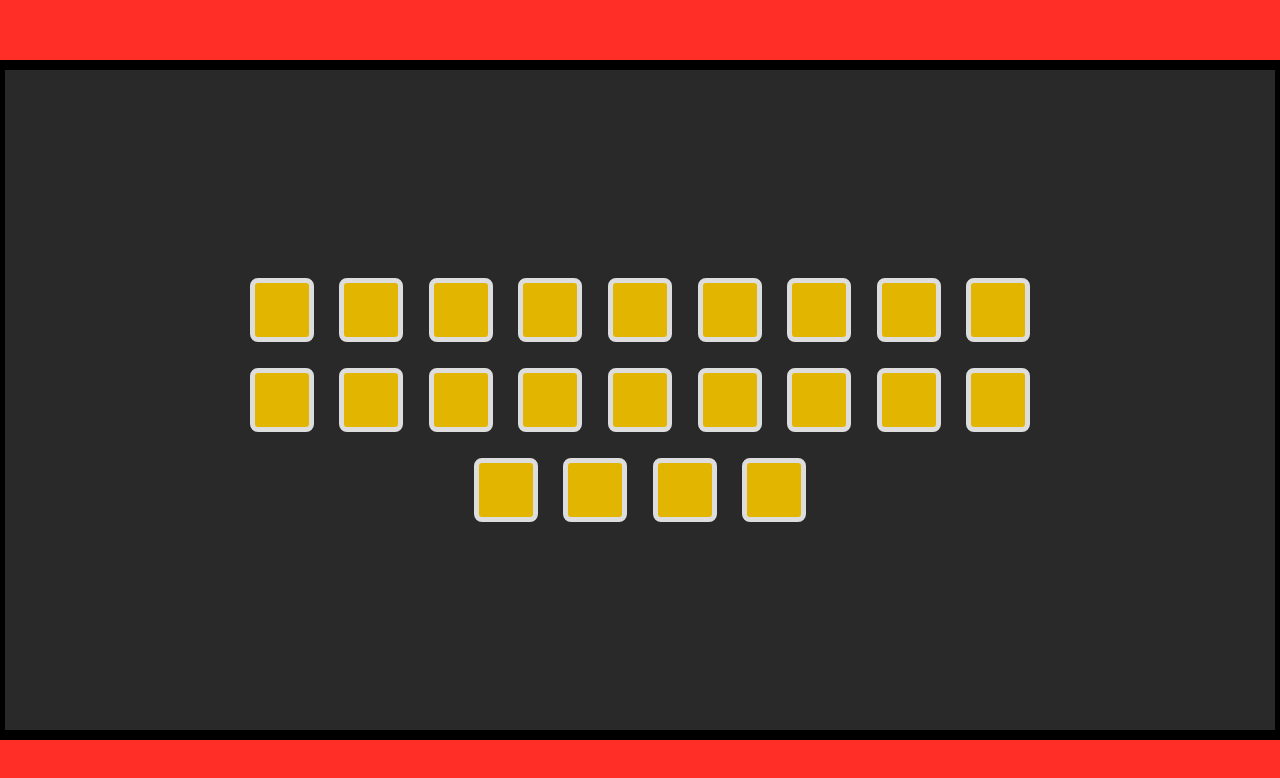
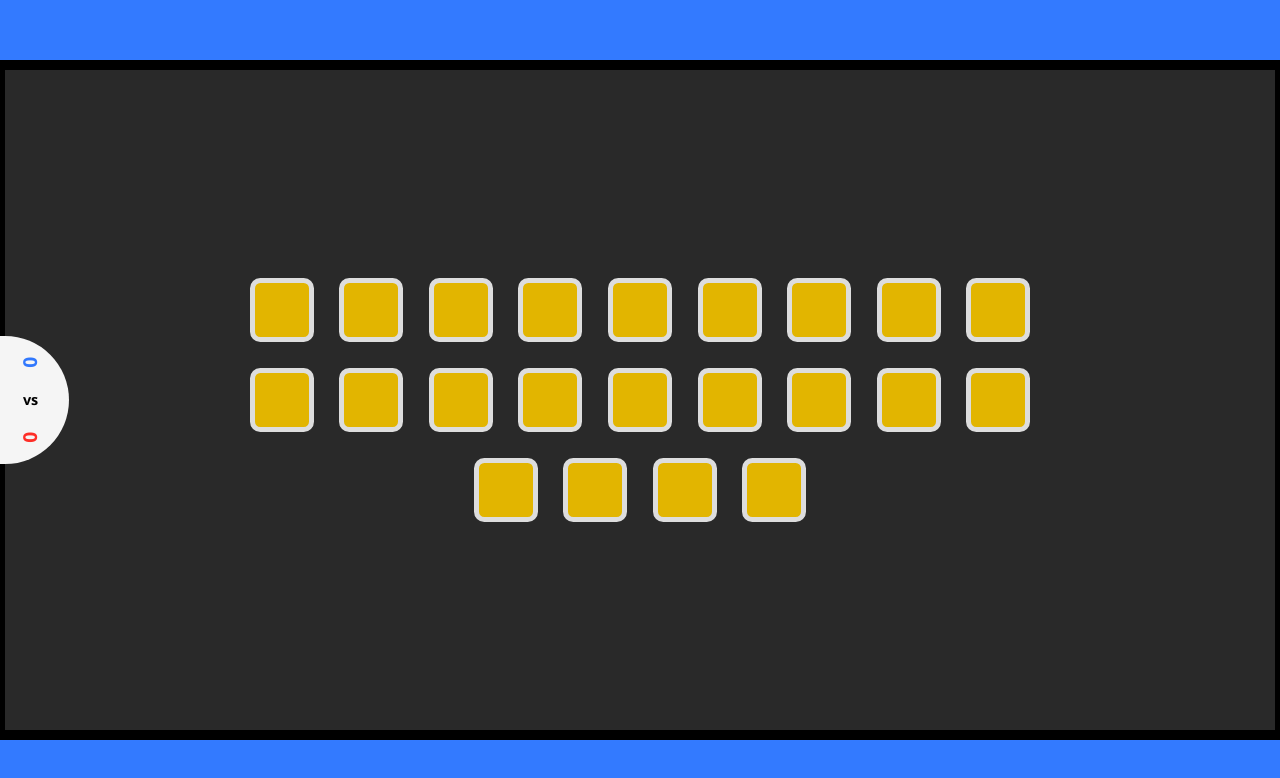
Before and after one commit to Arman75462/Memory-Duel, a React (Vite) app: page / in a window 1280 px wide. Shown: the top 778 px of the page. Built offline with nearby package versions, Linux system fonts and the light colour scheme.

Commit message:
Created repsosnive scoreboard component

```diff
--- a/index.html
+++ b/index.html
@@ -8,6 +8,12 @@
       href="public/Memory-Duel-favicon.png"
       type="image/x-icon"
     />
+    <link rel="preconnect" href="https://fonts.googleapis.com" />
+    <link rel="preconnect" href="https://fonts.gstatic.com" crossorigin />
+    <link
+      href="https://fonts.googleapis.com/css2?family=Open+Sans:ital,wght@0,300..800;1,300..800&display=swap"
+      rel="stylesheet"
+    />
     <title>Memory Duel</title>
   </head>
   <body>
--- a/src/App.css
+++ b/src/App.css
@@ -1,6 +1,6 @@
 .App {
   height: 100vh;
-  background-color: var(--redPlayerColor);
+  background-color: var(--bluePlayerColor);
 
   /* To center the table of cards */
   display: flex;
--- a/src/assets/global.css
+++ b/src/assets/global.css
@@ -29,6 +29,7 @@ html {
   -webkit-font-smoothing: antialiased;
   line-height: 1.6;
   color-scheme: light dark;
+  font-family: "Open Sans", sans-serif;
 }
 
 /* Optimize line-height for headings to enhance title readability */
--- /dev/null
+++ b/src/components/ScoreBoard.jsx
@@ -0,0 +1,13 @@
+import "./styles/ScoreBoard.css";
+
+function ScoreBoard() {
+  return (
+    <div className="ScoreBoard">
+      <div className="ScoreBoard__blue-player-score">0</div>
+      <div>vs</div>
+      <div className="ScoreBoard__red-player-score">0</div>
+    </div>
+  );
+}
+
+export default ScoreBoard;
--- a/src/components/TableOfCards.jsx
+++ b/src/components/TableOfCards.jsx
@@ -1,5 +1,6 @@
 import "./styles/TableOfCards.css";
-import ImageCard from "./ImageCard";
+import ImageCard from "./ImageCard.jsx";
+import ScoreBoard from "./ScoreBoard.jsx";
 import clockImage from "../assets/card-images/clockImage.webp";
 import dumbbellImage from "../assets/card-images/dumbbellImage.webp";
 import fishImage from "../assets/card-images/fishImage.webp";
@@ -151,6 +152,7 @@ function TableOfCards() {
 
   return (
     <div className="TableOfCards">
+      <ScoreBoard />
       <div className="TableOfCards__ImageCards-container">
         {arrayOfImageCardsData.map((cardObjectData) => (
           <ImageCard
--- a/src/components/styles/ImageCard.css
+++ b/src/components/styles/ImageCard.css
@@ -4,8 +4,8 @@
   position: relative;
 
   background-color: rgb(226, 181, 0);
-  border: 5px solid rgb(221, 221, 221);
-  border-radius: 0.5em;
+  border: max(0.35em, 0.45vw) solid rgb(221, 221, 221);
+  border-radius: max(0.5em, 0.8vw);
   cursor: pointer;
   transform-style: preserve-3d; /* Make the flipping animation work */
   transition: transform 0.6s;
--- /dev/null
+++ b/src/components/styles/ScoreBoard.css
@@ -0,0 +1,41 @@
+.ScoreBoard {
+  z-index: 1000; /* Place the scoreboard on top of the ImageCards */
+  height: max(6em, 10vw);
+  width: max(5em, 10vw);
+  padding-left: max(
+    1.5em,
+    4vw
+  ); /* Make the numbers go more on the right, on hte edge of the right border of the scoreboard component */
+  display: flex;
+  flex-direction: column;
+  justify-content: space-evenly;
+  align-items: center;
+  position: absolute; /* Center the scoreboard on the y-axis and place it on the left in hte x-axis */
+  top: 50%;
+  left: 0%;
+  transform: translate(-50%, -50%);
+
+  background-color: whitesmoke;
+  color: black;
+  border-top-right-radius: 50%;
+  border-bottom-right-radius: 50%;
+  font-weight: bolder;
+}
+
+.ScoreBoard__blue-player-score,
+.ScoreBoard__red-player-score {
+  transform: rotate(-90deg);
+  font-size: clamp(1.2rem, 1.5vw, 5rem);
+}
+
+.ScoreBoard__blue-player-score + div {
+  font-size: clamp(0.9rem, 1vw, 5rem);
+}
+
+.ScoreBoard__blue-player-score {
+  color: var(--bluePlayerColor);
+}
+
+.ScoreBoard__red-player-score {
+  color: var(--redPlayerColor);
+}
--- a/src/components/styles/TableOfCards.css
+++ b/src/components/styles/TableOfCards.css
@@ -20,5 +20,4 @@
   flex-wrap: wrap;
   gap: max(15px, 2vw);
   padding: 1em;
-  /*  background-color: blue; */
 }
```
